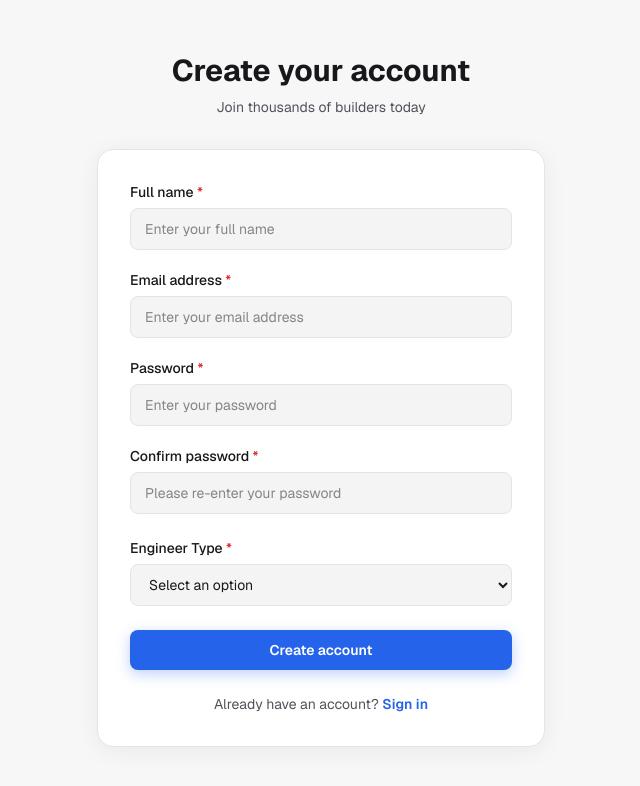
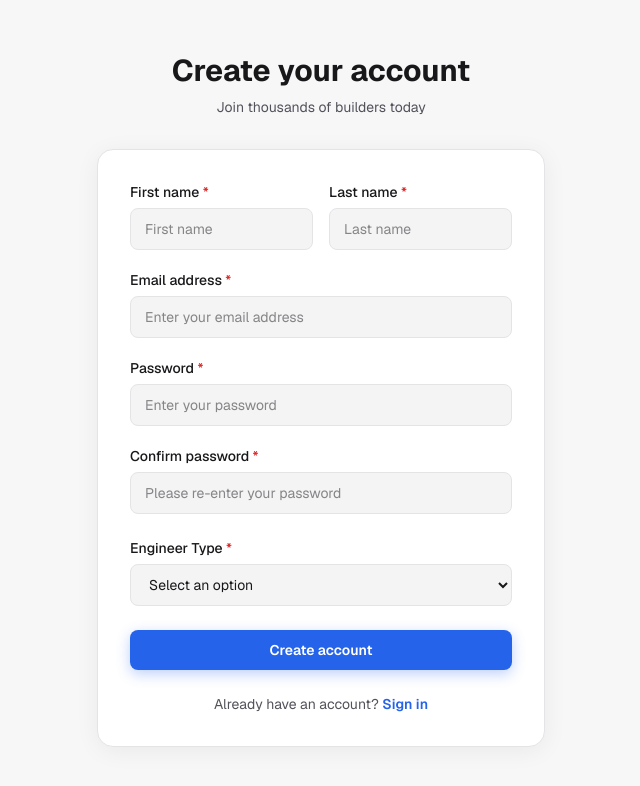
Before and after one commit to binaykumardas/SAAS-FE, a React (Vite) app in the folder sass-product-ui/: page /signup in a window 1280 px wide. Shown: the top 786 px of the page, without its empty margins (319-959 px from the left). Built offline with nearby package versions, Linux system fonts and the light colour scheme.

Commit message:
signup screen update with first name and last name insted of full name
signup screen update with first name and last name insted of full name

```diff
--- a/sass-product-ui/src/pages/auth/Signup.tsx
+++ b/sass-product-ui/src/pages/auth/Signup.tsx
@@ -2,10 +2,10 @@
  * @file Signup.tsx
  * @description
  * Comprehensive User Registration Page with:
- * 1. "Touch & Leave" (onBlur) Validation.
- * 2. Synchronous Submit Guard (Prevents navigation on error).
- * 3. Dynamic UI Feedback (Red borders and messages).
- * 4. Regex-based Email & Password matching logic.
+ * 1. "Touch & Leave" (onBlur) Validation for First and Last names.
+ * 2. Split Name fields (First/Last) for better data granularity.
+ * 3. Synchronous Submit Guard (Prevents navigation on error).
+ * 4. Dynamic UI Feedback (Red borders and messages).
  */
 
 import axios from 'axios';
@@ -19,8 +19,10 @@ const Signup = () => {
 
   // ─────────────────────────────────────────────────────────────
   // 1. FORM FIELD STATES
+  // Split 'name' into 'firstName' and 'lastName'
   // ─────────────────────────────────────────────────────────────
-  const [name, setName] = useState('');
+  const [firstName, setFirstName] = useState('');
+  const [lastName, setLastName] = useState('');
   const [email, setEmail] = useState('');
   const [password, setPassword] = useState('');
   const [confirm, setConfirm] = useState('');
@@ -28,53 +30,48 @@ const Signup = () => {
 
   // ─────────────────────────────────────────────────────────────
   // 2. INTERACTION & UI STATES
-  // touched: Keeps track of which fields the user has focused and then left.
-  // loading: Prevents multiple submissions while the "API" is working.
   // ─────────────────────────────────────────────────────────────
   const [touched, setTouched] = useState<Record<string, boolean>>({});
   const [loading, setLoading] = useState(false);
 
   /**
    * CORE VALIDATION ENGINE
-     * This function contains the business rules for every field.
-     * @param field - The name of the input field.
-     * @param force - If true, ignores the "touched" check (used during form submission).
+   * Checks business rules for each field.
+   * Updated to handle firstName and lastName separately.
    */
   const getFieldError = (field: string, force = false): string => {
-    // We only show errors if the field was "blurred" (touched) OR if we are forcing a check on submit.
     if (!touched[field] && !force) return '';
 
-    // Validation for Full Name
-    if (field === 'name' && !name.trim()) return 'This field is required';
+    // Validation for First Name
+    if (field === 'firstName' && !firstName.trim()) return 'First name is required';
 
-    // Validation for Email
+    // Validation for Last Name
+    if (field === 'lastName' && !lastName.trim()) return 'Last name is required';
+
     if (field === 'email') {
       const emailRegex = /^[^\s@]+@[^\s@]+\.[^\s@]+$/;
-      if (!email.trim()) return 'This field is required';
+      if (!email.trim()) return 'Email is required';
       if (!emailRegex.test(email)) return 'Please enter a valid email address';
     }
 
-    // Validation for Password
     if (field === 'password') {
-      if (!password) return 'This field is required';
-      if (password.length < 8) return 'Password must be at least 8 characters';
+      if (!password) return 'Password is required';
+      if (password.length < 8) return 'Must be at least 8 characters';
     }
 
-    // Validation for Password Confirmation
     if (field === 'confirm') {
-      if (!confirm) return 'This field is required';
+      if (!confirm) return 'Confirmation is required';
       if (confirm !== password) return 'Passwords do not match';
     }
 
-    // Validation for Dropdown
-    if (field === 'engineerType' && !engineerType) return 'This field is required';
+    if (field === 'engineerType' && !engineerType) return 'Selection is required';
 
     return '';
   };
 
   /**
    * HANDLE BLUR
-   * Marks a field as "touched" when the user clicks away from it.
+   * Marks a field as "touched" when the user clicks away.
    */
   const handleBlur = (field: string) => {
     setTouched((prev) => ({ ...prev, [field]: true }));
@@ -82,7 +79,7 @@ const Signup = () => {
 
   /**
    * DYNAMIC CLASS GENERATOR
-   * Returns red border classes if the validator finds an error for the field.
+   * Returns red border/ring classes if an error is found.
    */
   const getInputClass = (fieldName: string) => {
     const error = getFieldError(fieldName);
@@ -90,46 +87,55 @@ const Signup = () => {
       auth-input w-full px-3.5 py-2.5 rounded-lg text-sm
       bg-raised border transition-all duration-150 outline-none
       ${error
-        ? 'border-danger focus:border-danger ring-1 ring-danger' // Error State: Red
-        : 'border-border focus:border-accent ring-0'}          // Normal State: Gray/Blue
+        ? 'border-danger focus:border-danger ring-1 ring-danger'
+        : 'border-border focus:border-accent ring-0'}
     `;
   };
 
   /**
    * SUBMIT HANDLER
-   * Performs a "Hard Validation" check. If even one field is invalid,
-   * it stops the navigation and shows all errors.
+   * Checks all fields synchronously. Construct payload with split name data.
    */
   const handleSubmit = async(e: FormEvent<HTMLFormElement>) => {
-    e.preventDefault(); // Stop page reload
+    e.preventDefault();
 
-    // Step 1: Immediately show all errors visually by marking everything as touched
-    setTouched({ name: true, email: true, password: true, confirm: true, engineerType: true });
+    // Mark all fields as touched to show all existing errors
+    setTouched({
+      firstName: true,
+      lastName: true,
+      email: true,
+      password: true,
+      confirm: true,
+      engineerType: true
+    });
 
-    // Step 2: Perform a "Force" validation check on all fields
-    const fields = ['name', 'email', 'password', 'confirm', 'engineerType'];
-
-    // Check if any field has an error message
+    // Synchronous error check
+    const fields = ['firstName', 'lastName', 'email', 'password', 'confirm', 'engineerType'];
     const hasAnyError = fields.some(field => getFieldError(field, true) !== '');
 
-    // Step 3: BLOCKER - If there are errors, stop right here!
-    if (hasAnyError) {
-      return;
-    }
+    if (hasAnyError) return;
 
-    // Step 4: Proceed only if form is 100% valid
     setLoading(true);
+
+    // MODIFIED: Payload now includes separate name fields
     const PAYLOAD = {
-      fullName: name,
-      email: email,
+      firstName: firstName.trim(),
+      lastName: lastName.trim(),
+      email: email.trim(),
       password: password,
       confirmPassword: confirm,
       role: engineerType
     };
-    const response = await axios.post(BASE_URL + API + API_VERSION + `/auth/signup`,PAYLOAD);
+
+    try {
+      const response = await axios.post(BASE_URL + API + API_VERSION + `/auth/signup`, PAYLOAD);
       if(Util.isValidObject(response)) {
         setLoading(false);
-      navigate('/login'); // Move to next page
+        navigate('/login');
+      }
+    } catch (err) {
+      setLoading(false);
+      console.error("Signup failed", err);
     }
   };
 
@@ -137,30 +143,45 @@ const Signup = () => {
     <div className="min-h-screen bg-bg flex items-center justify-center px-4 py-12">
       <div className="w-full max-w-md">
 
-        {/* Header Section */}
         <div className="text-center mb-8">
           <h1 className="text-3xl font-bold text-text">Create your account</h1>
           <p className="mt-2 text-sm text-secondary">Join thousands of builders today</p>
         </div>
 
-        {/* Signup Card */}
         <div className="bg-surface border border-border rounded-2xl p-8 shadow-card">
           <form onSubmit={handleSubmit} noValidate>
 
-            {/* FULL NAME */}
-            <div className="mb-5">
+            {/* NAME SECTION - Grid layout for First/Last Name */}
+            <div className="grid grid-cols-2 gap-4 mb-5">
+              <div>
                 <label className="block text-sm font-medium text-text mb-1.5">
-                Full name <span className="text-danger">*</span>
+                  First name <span className="text-danger">*</span>
                 </label>
                 <input
                   type="text"
-                value={name}
-                onChange={(e) => setName(e.target.value)}
-                onBlur={() => handleBlur('name')} // Trigger validation on leave
-                placeholder="Enter your full name"
-                className={getInputClass('name')}
+                  value={firstName}
+                  onChange={(e) => setFirstName(e.target.value)}
+                  onBlur={() => handleBlur('firstName')}
+                  placeholder="First name"
+                  className={getInputClass('firstName')}
                 />
-              {getFieldError('name') && <p className="mt-1.5 text-xs text-danger">{getFieldError('name')}</p>}
+                {getFieldError('firstName') && <p className="mt-1.5 text-xs text-danger">{getFieldError('firstName')}</p>}
+              </div>
+
+              <div>
+                <label className="block text-sm font-medium text-text mb-1.5">
+                  Last name <span className="text-danger">*</span>
+                </label>
+                <input
+                  type="text"
+                  value={lastName}
+                  onChange={(e) => setLastName(e.target.value)}
+                  onBlur={() => handleBlur('lastName')}
+                  placeholder="Last name"
+                  className={getInputClass('lastName')}
+                />
+                {getFieldError('lastName') && <p className="mt-1.5 text-xs text-danger">{getFieldError('lastName')}</p>}
+              </div>
             </div>
 
             {/* EMAIL */}
@@ -230,7 +251,6 @@ const Signup = () => {
               {getFieldError('engineerType') && <p className="mt-1.5 text-xs text-danger">{getFieldError('engineerType')}</p>}
             </div>
 
-            {/* SUBMIT BUTTON */}
             <button
               type="submit"
               disabled={loading}
@@ -243,7 +263,6 @@ const Signup = () => {
 
           </form>
 
-          {/* Footer Link */}
           <p className="text-center text-sm text-secondary mt-6">
             Already have an account?{' '}
             <Link to="/login" className="font-semibold text-accent hover:underline">
```
Lines whose indentation alone changed are shown as unchanged.
